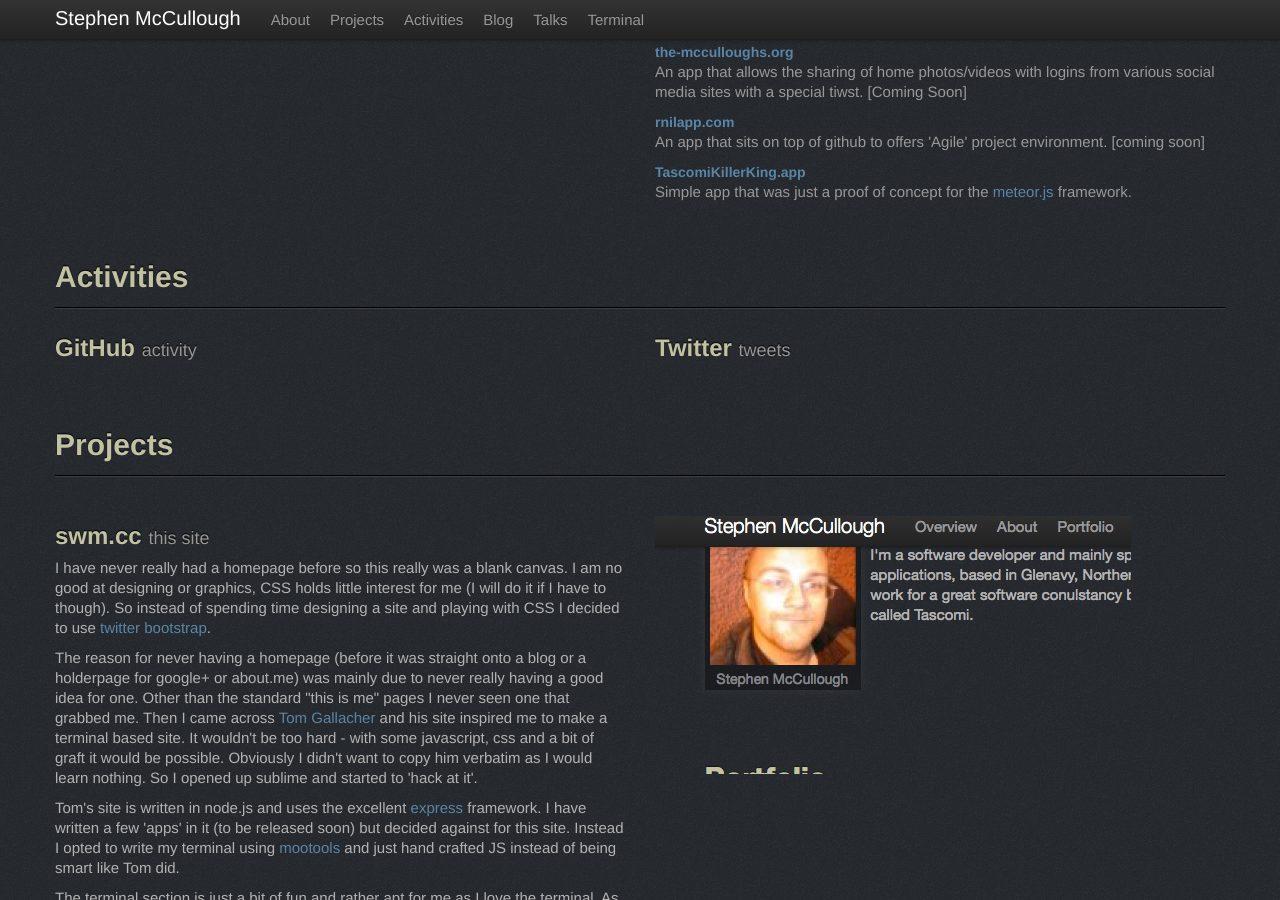
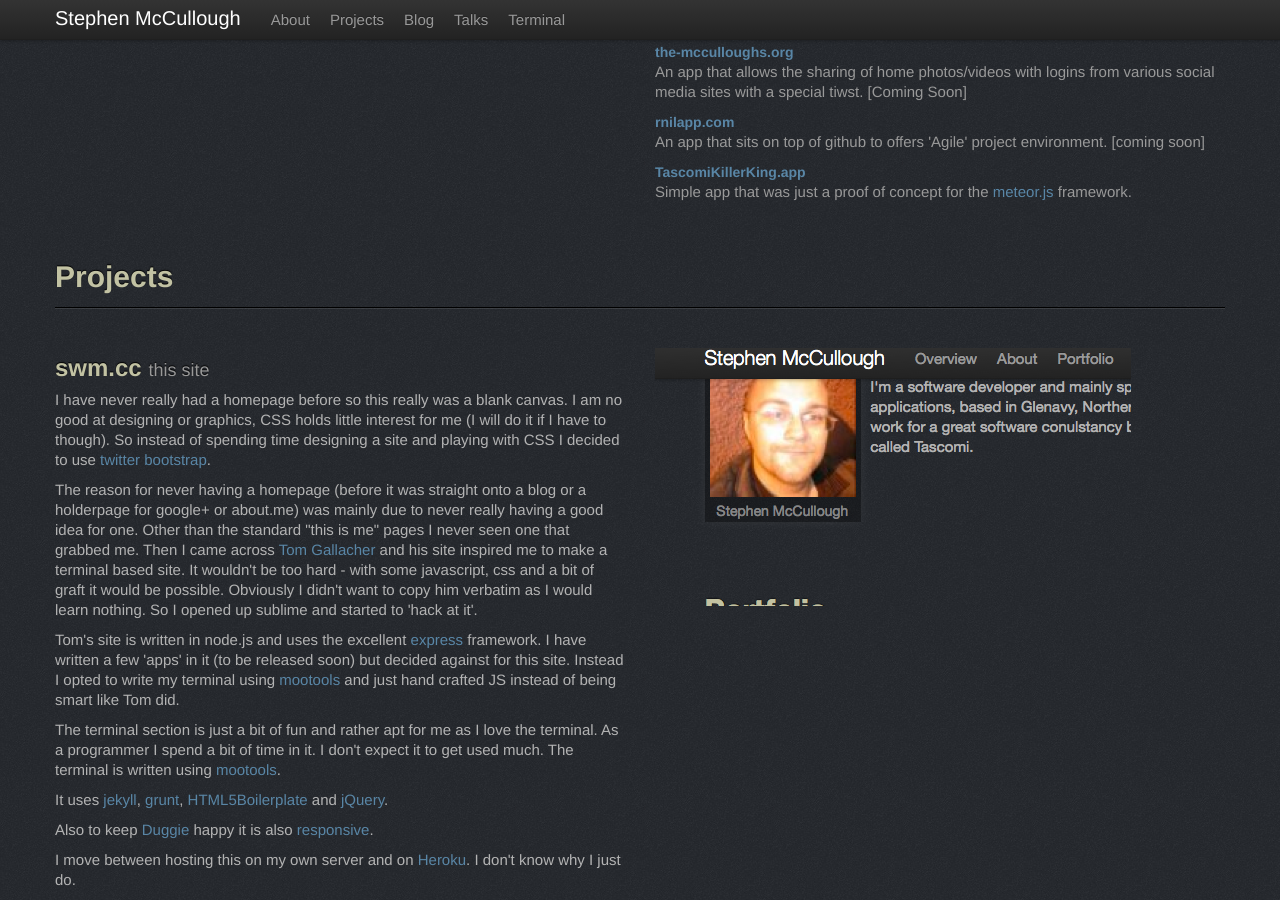
Before and after one commit to swmcc/swmcc.github.io, a Jekyll site: the page built from index.html, in a window 1280 px wide and 900 px high, scrolled down 590 px. Built offline with Jekyll 4.4.1, drawn with Linux system fonts in a browser that asks for light colours; nearby versions of some CDN libraries; the list of posts is cut into pages by our own code.

Commit message:
Took away activites link

```diff
--- a/_layouts/default.html
+++ b/_layouts/default.html
@@ -25,7 +25,6 @@
 					<ul class="nav">
 						<li><a href="/#about">About</a></li>
 						<li><a href="/#projects">Projects</a></li>
-						<li><a href="/#activities">Activities</a></li>
 						<li><a href="http://blog.swm.cc">Blog</a></li>
 						<li><a href="/#talks">Talks</a></li>
 						<li><a href="/!/">Terminal</a></li>
--- a/index.html
+++ b/index.html
@@ -103,23 +103,6 @@
 	</div>
 
 
-</section>
-<section id="activities">
-	<div class="page-header">
-		<h1>Activities</h1>
-	</div>
-	<div class="row">
-		<div class="span6">
-			<h2>GitHub <small>activity</small></h2>
-			<ul id="github-activities" class="unstyled seperator">
-			</ul>
-		</div>
-		<div class="span6">
-			<h2>Twitter <small>tweets</small></h2>
-			<ul id="twitter-activities" class="unstyled seperator">
-			</ul>
-		</div>
-	</div>
 </section>
 
 <section id="projects">
--- a/js/script.js
+++ b/js/script.js
@@ -109,10 +109,6 @@
 
 $(function() {
 
-	loadGitHubRepos();
-	loadGitHubActivities();
-	loadTweets();
-
 	$('#social-icons').find('.email')
 		.attr( 'href', 'mailto:meASDFFDSAswm.cc'.replace('ASDFFDSA', '@') );
 
```
